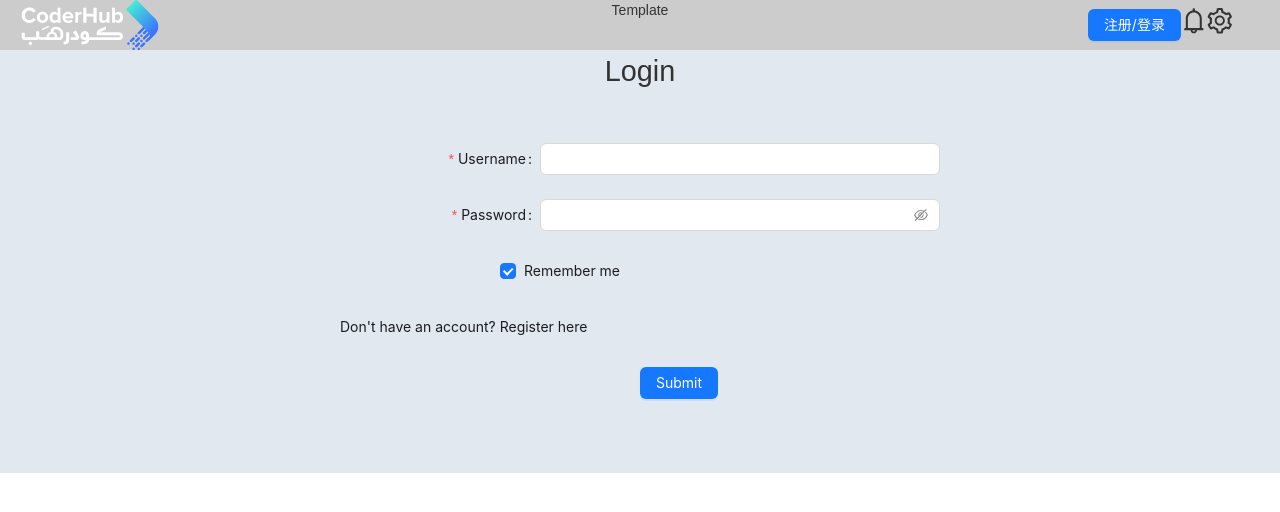
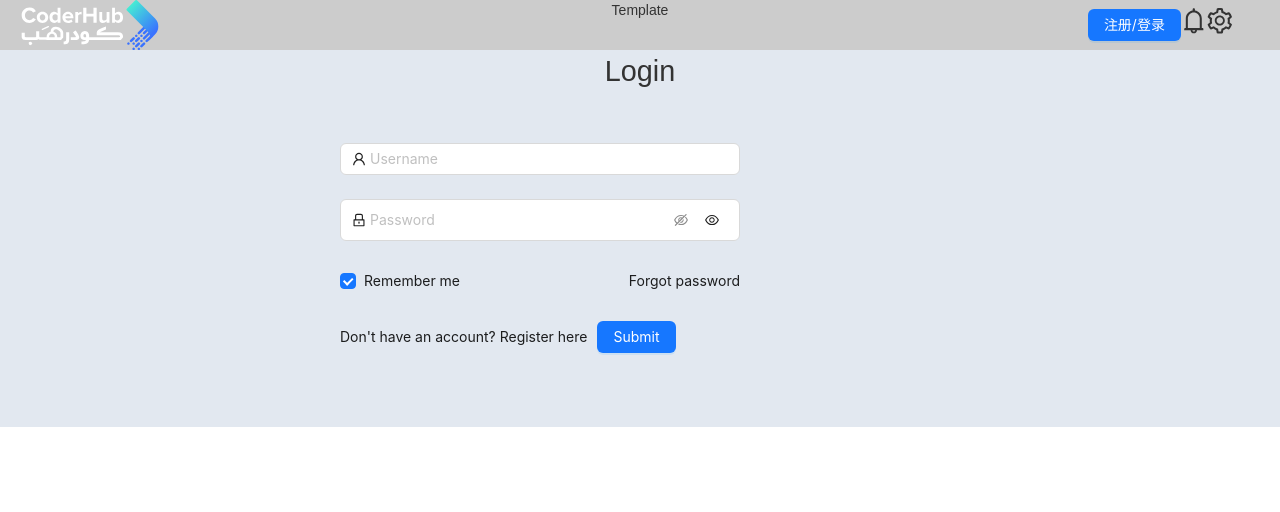
Before and after one commit to James4518/coderhub_headend, a React (Create React App) app: page /#/login in a window 1280 px wide. Both pictures are taken after a click on the button "注册/登录". Shown: the top 512 px of the page. Built offline with nearby package versions, Linux system fonts and the light colour scheme; no server answers.

Commit message:
try fix  register

```diff
--- a/src/network/features/auth.ts
+++ b/src/network/features/auth.ts
@@ -1,23 +1,18 @@
 import myRequest from '..';
+import { IRes } from '../interface';
+import { ILoginRes } from '@/views/login/interface';
+import { IRegisterRes } from '@/views/register/interface';
 
-export async function signup(data: any) {
-  try {
+export async function signup(data: FormData): Promise<IRes<IRegisterRes>> {
   return await myRequest.post({
     url: 'auth/signup',
     data
   });
-  } catch (err) {
-    throw err;
-  }
 }
 
-export async function signin(data: any) {
-  try {
+export async function signin(data: FormData): Promise<IRes<ILoginRes>> {
   return await myRequest.post({
     url: 'auth/signin',
     data
   });
-  } catch (err) {
-    throw err;
 }
-}
--- /dev/null
+++ b/src/network/interface.ts
@@ -0,0 +1,5 @@
+export interface IRes<T> {
+  code: number;
+  message: string;
+  data: T;
+}
--- a/src/views/login/index.tsx
+++ b/src/views/login/index.tsx
@@ -1,19 +1,18 @@
-import React, { memo } from 'react';
+import React, { memo, useState } from 'react';
 import type { FC, ReactNode } from 'react';
 import { NavLink } from 'react-router-dom';
-import { Button, Checkbox, Form, FormProps, Input } from 'antd';
+import { Button, Checkbox, Flex, Form, FormProps, Input } from 'antd';
 import { LoginWrapper } from './style';
+import { EyeInvisibleOutlined, EyeOutlined, LockOutlined, UserOutlined } from '@ant-design/icons';
+import { FieldType } from './interface';
 
 interface IProps {
   children?: ReactNode;
 }
-type FieldType = {
-  username?: string;
-  password?: string;
-  remember?: string;
-};
 
 const Login: FC<IProps> = () => {
+  const [passwordVisible, setPasswordVisible] = useState(false);
+
   const onFinish: FormProps<FieldType>['onFinish'] = (values) => {
     console.log('Success:', values);
   };
@@ -35,41 +34,51 @@ const Login: FC<IProps> = () => {
         initialValues={{ remember: true }}
         onFinish={onFinish}
         onFinishFailed={onFinishFailed}
-        autoComplete="off"
       >
         <Form.Item<FieldType>
-          label="Username"
           name="username"
           rules={[{ required: true, message: 'Please input your username!' }]}
         >
-          <Input maxLength={10} />
+          <Input
+            prefix={<UserOutlined />}
+            placeholder="Username"
+            maxLength={10}
+          />
         </Form.Item>
 
         <Form.Item<FieldType>
-          label="Password"
           name="password"
           rules={[{ required: true, message: 'Please input your password!' }]}
         >
-          <Input.Password />
+          <Input.Password
+            prefix={<LockOutlined />}
+            type="password"
+            placeholder="Password"
+            suffix={
+              <Button
+                icon={passwordVisible ? <EyeInvisibleOutlined /> : <EyeOutlined />}
+                onClick={() => setPasswordVisible((prevState) => !prevState)}
+                type="text"
+              />
+            }
+            visibilityToggle={{ visible: passwordVisible, onVisibleChange: setPasswordVisible }}
+          />
         </Form.Item>
 
-        <div>
-          <Form.Item<FieldType>
-            name="remember"
-            valuePropName="checked"
-            wrapperCol={{ offset: 6, span: 16 }}
-          >
-            <Checkbox>Remember me</Checkbox>
-          </Form.Item>
-          <Form.Item>
-            <NavLink to="/register">
-              Don&apos;t have an account? Register here
-            </NavLink>
-          </Form.Item>
-        </div>
+        <Form.Item>
+          <Flex justify="space-between" align="center">
+            <Form.Item name="remember" valuePropName="checked" noStyle>
+              <Checkbox>Remember me</Checkbox>
+            </Form.Item>
+            <a href="">Forgot password</a>
+          </Flex>
+        </Form.Item>
 
-        <Form.Item wrapperCol={{ offset: 12, span: 16 }}>
-          <Button type="primary" htmlType="submit">
+        <Form.Item>
+        <NavLink to="/register">
+            Don&apos;t have an account? Register here
+          </NavLink>
+          <Button type="primary" htmlType="submit" style={{marginLeft: 10}}>
             Submit
           </Button>
         </Form.Item>
--- /dev/null
+++ b/src/views/login/interface.ts
@@ -0,0 +1,15 @@
+export interface FieldType {
+  username: string;
+  password: string;
+  remember: string;
+};
+
+export interface ILogin {
+  name: string;
+  password: string;
+}
+
+export interface ILoginRes {
+  accessToken: string;
+  freshToken: string;
+}
--- a/src/views/login/style.ts
+++ b/src/views/login/style.ts
@@ -1,15 +1,12 @@
 import { styled } from 'styled-components';
 
 export const LoginWrapper = styled.section`
+  h2 {
+    text-align: center;
+    font-size: 1.8rem;
+  }
   #basic {
     margin: 0 auto;
     padding: 50px 0;
   }
-  .ant-checkbox-wrapper {
-    margin-left: 10px;
-  }
-  h2 {
-    text-align: center;
-    font-size: 1.8rem;
-  }
 `;
--- a/src/views/register/index.tsx
+++ b/src/views/register/index.tsx
@@ -1,25 +1,22 @@
-import React, { ChangeEvent, memo, useState } from 'react';
+import React, { memo, useState } from 'react';
 import type { FC, ReactNode } from 'react';
 import {
   Button,
   Form,
-  GetProp,
   Input,
   message,
   Upload,
+  GetProp,
   UploadFile,
   UploadProps
 } from 'antd';
 import { useNavigate } from 'react-router-dom';
-import {
-  EyeInvisibleOutlined,
-  EyeTwoTone,
-  PlusOutlined
-} from '@ant-design/icons';
+import { EyeInvisibleOutlined, EyeTwoTone } from '@ant-design/icons';
 import { signup } from '@/network/features/auth';
 import { RegisterWrapper } from './style';
 import ImgCrop from 'antd-img-crop';
 import { NAME_REGEX } from '@/constants';
+import { RcFile } from 'antd/es/upload';
 
 interface IProps {
   children?: ReactNode;
@@ -47,7 +44,8 @@ const Register: FC<IProps> = () => {
     imgWindow?.document.write(image.outerHTML);
   };
 
-  const onFinish = (values: any) => {
+  const onFinish = async (values: any) => {
+    console.log(values);
     const formData = new FormData();
     formData.append('name', values.name);
     formData.append('password', values.password);
@@ -55,22 +53,61 @@ const Register: FC<IProps> = () => {
     if (values.avatar && values.avatar.length > 0) {
       formData.append('avatar', values.avatar[0].originFileObj);
     }
-
-    signup(formData)
-      .then((res) => {
-        console.log(res);
-        message.success('注册成功！');
-        navigate('/login');
-      })
-      .catch((err) => {
-        console.log(err);
-        message.error('注册失败！');
-      });
+    const res = await signup(formData);
+    if (res.code !== 200) {
+      message.error('注册失败！');
+    } else {
+      message.success('注册成功！');
+      navigate('/login');
+    }
   };
 
-  const onChange = ({ fileList: newFileList }: { fileList: UploadFile[] }) => {
+  const onChange: UploadProps['onChange'] = ({
+    fileList: newFileList
+  }: {
+    fileList: UploadFile[];
+  }) => {
+    console.log('change', newFileList);
     setFileList(newFileList);
     form.setFieldsValue({ avatar: newFileList });
+  };
+
+  const beforeUpload = async (file: File) => {
+    const croppedFile = await new Promise<Blob>((resolve) => {
+      const reader = new FileReader();
+      reader.readAsDataURL(file);
+      reader.onload = () => {
+        const img = new Image();
+        img.src = reader.result as string;
+        img.onload = () => {
+          const canvas = document.createElement('canvas');
+          const ctx = canvas.getContext('2d');
+          canvas.width = img.width;
+          canvas.height = img.height;
+          ctx?.drawImage(img, 0, 0);
+          canvas.toBlob((blob) => {
+            resolve(blob as Blob);
+          }, file.type);
+        };
+      };
+    });
+
+    const newFile: UploadFile = {
+      uid: `rc-upload-${Date.now()}`,
+      name: file.name,
+      status: 'done' as UploadFile['status'],
+      url: URL.createObjectURL(croppedFile),
+      lastModifiedDate: new Date(),
+      originFileObj: new File([croppedFile], file.name, {
+        type: file.type,
+        lastModified: file.lastModified
+      }) as RcFile
+    };
+    console.log(newFile);
+    setFileList([newFile]);
+    form.setFieldsValue({ avatar: [newFile] });
+    console.log(form.getFieldsValue(true));
+    return false;
   };
 
   return (
@@ -83,7 +120,6 @@ const Register: FC<IProps> = () => {
         wrapperCol={{ span: 16 }}
         style={{ maxWidth: 600 }}
         onFinish={onFinish}
-        autoComplete="off"
       >
         <Form.Item
           label="Username"
@@ -145,18 +181,13 @@ const Register: FC<IProps> = () => {
           <ImgCrop rotationSlider>
             <Upload
               accept=".png, .jpg, .jpeg, .webp"
-              beforeUpload={() => false}
+              beforeUpload={beforeUpload}
               fileList={fileList}
               listType="picture-card"
               onPreview={onPreview}
               onChange={onChange}
             >
-              {fileList.length < 1 && (
-                <div>
-                  <PlusOutlined />
-                  <div style={{ marginTop: 8 }}>Upload</div>
-                </div>
-              )}
+              {fileList.length < 1 && '+ Upload'}
             </Upload>
           </ImgCrop>
         </Form.Item>
--- /dev/null
+++ b/src/views/register/interface.ts
@@ -0,0 +1,16 @@
+export interface IRegister {
+  name: string;
+  pasword: string;
+  confirmPassword: string;
+  avatar: File;
+}
+
+export interface IRegisterRes {
+  id: number;
+  name: string;
+  avatarUrl: string;
+  point: number;
+  level: string;
+  createAt: Date;
+  updateAt: Date;
+}
```
Lines whose indentation alone changed are shown as unchanged.
